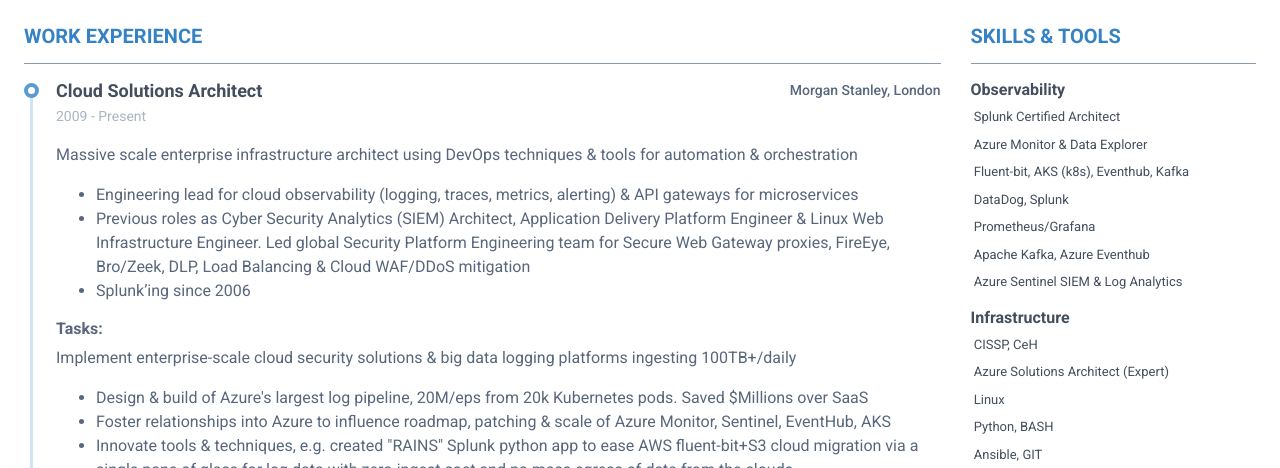
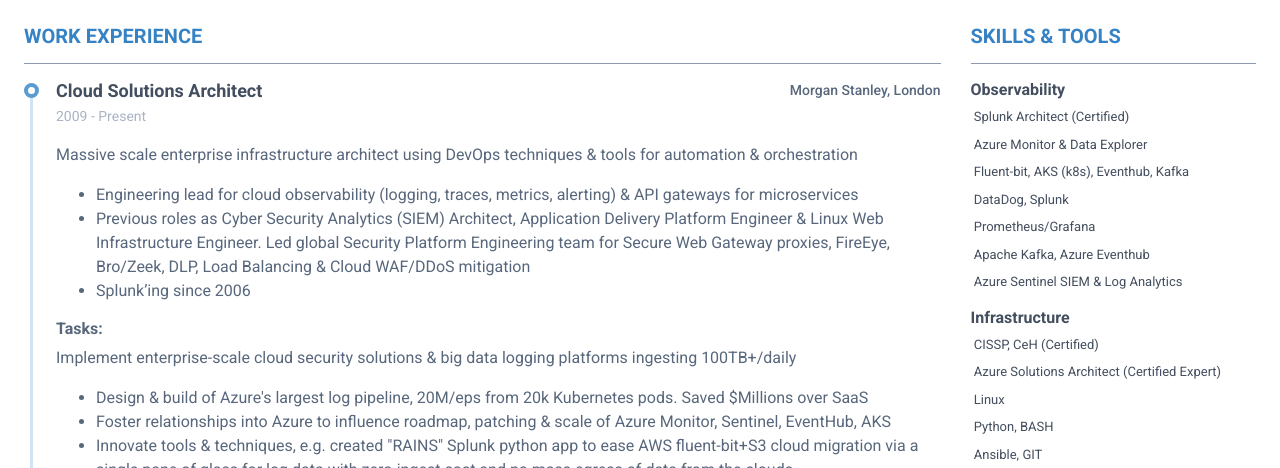
Before and after one commit to Hamy200/resume, a Jekyll site: the page built from index.markdown, in a window 1280 px wide. Shown: the part 287-755 px from the top of the page. Built offline with Jekyll 4.4.1, drawn with Linux system fonts in a browser that asks for light colours; nearby versions of some CDN libraries.

Commit message:
Update data.yml

```diff
--- a/_data/data.yml
+++ b/_data/data.yml
@@ -144,7 +144,7 @@ awards:
 skills:
   - category: Observability
     tools:
-      - name: Splunk Certified Architect
+      - name: Splunk Architect (Certified)
       - name: Azure Monitor & Data Explorer
       - name: Fluent-bit, AKS (k8s), Eventhub, Kafka
       - name: DataDog, Splunk
@@ -153,8 +153,8 @@ skills:
       - name: Azure Sentinel SIEM & Log Analytics
   - category: Infrastructure
     tools:
-      - name: CISSP, CeH
-      - name: Azure Solutions Architect (Expert)
+      - name: CISSP, CeH (Certified)
+      - name: Azure Solutions Architect (Certified Expert)
       - name: Linux
       - name: Python, BASH
       - name: Ansible, GIT
```
